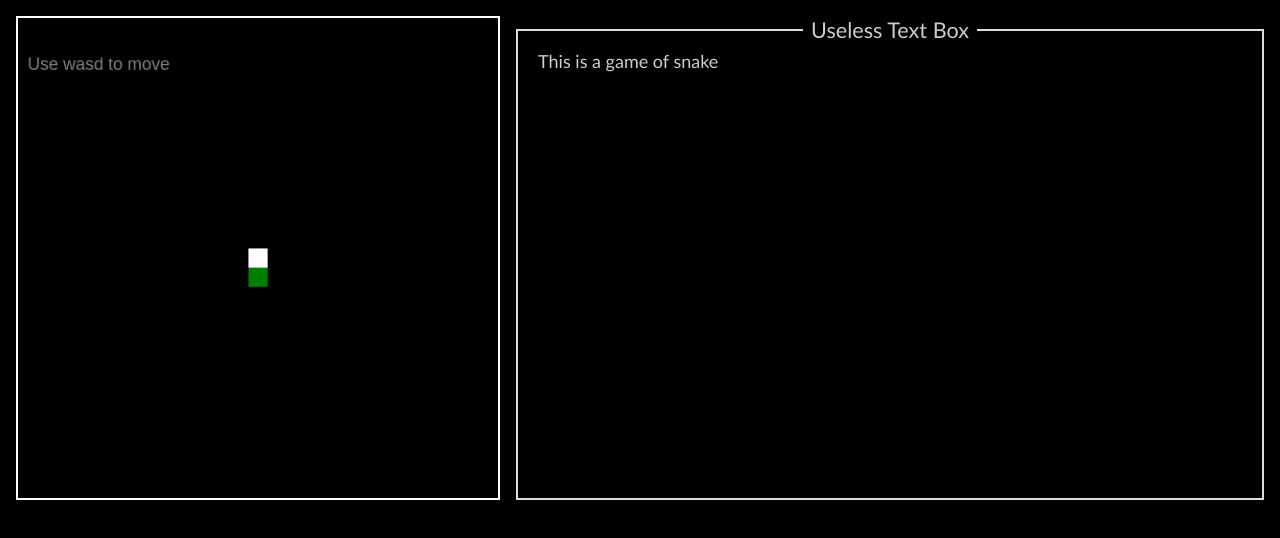
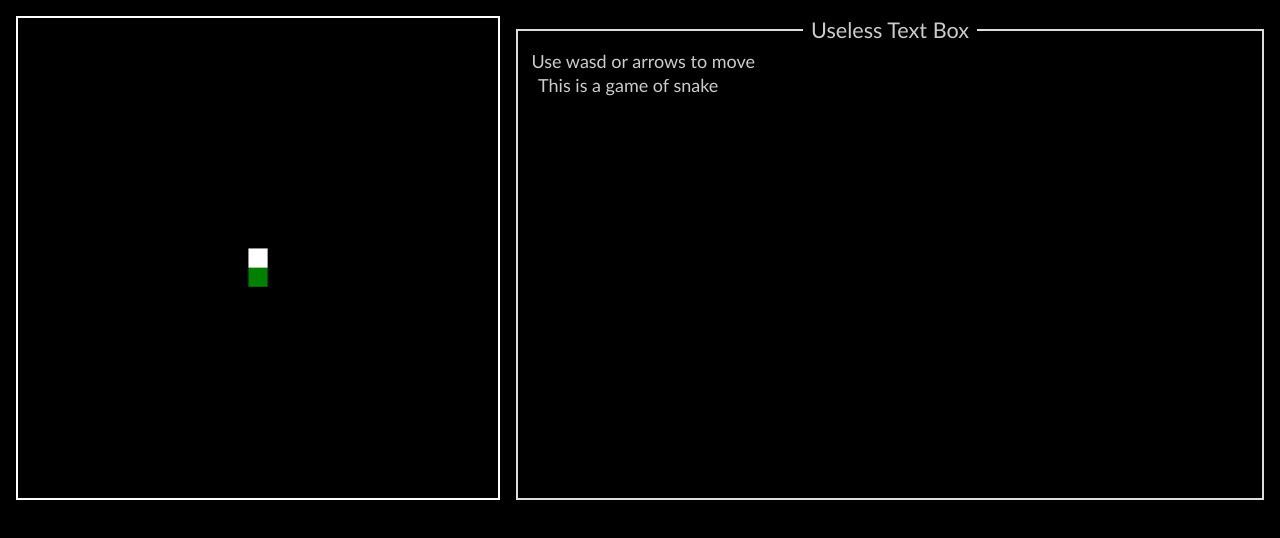
Before and after one commit to panchishin/panchishin.github.io, a plain HTML site: page snake/index.html in a window 1280 px wide. Drawn offline with Linux system fonts and the light colour scheme.

Commit message:
clean up UI.  Remove in-graphics text

```diff
--- a/snake/index.html
+++ b/snake/index.html
@@ -22,6 +22,7 @@
         <div class="col secondary">
             <fieldset id="welcome" class="shakeable">
                 <legend>Useless Text Box</legend>
+                <div class="hidden"><span>Use wasd or arrows to move</span></div>
                 <div class="hidden"><span>This is a game of snake</span></div>
                 <div class="hidden"><span>What were you expecting?</span></div>
                 <div class="hidden"><span>Maybe some tips or instructions?</span></div>
--- a/snake/index.js
+++ b/snake/index.js
@@ -58,16 +58,6 @@ export function UI() {
         this.ctx.textAlign = 'left';
         this.ctx.textBaseline = 'top';
         this.ctx.fillStyle = 'lightgray';
-        if (game.direction.x !== 0 || game.direction.y !== 0) {
-            this.ctx.font = '24px Arial';
-            this.fillText('Size: ' + game.size, 10, 10);
-        }
-
-        // Render help
-        if (game.getElapsedTime() < 5000) {
-            this.ctx.font = '18px Arial';
-            this.fillText('Use wasd to move', 10, 40);
-        }
 
         // Render game over
         if (game.gameover) {
@@ -97,6 +87,8 @@ document.addEventListener('DOMContentLoaded', function () {
     // make a list of all the hidden elements under the element with id 'uselessTextBox'
     const hiddenElements = Array.from(document.getElementById('welcome').querySelectorAll('.hidden'));
     // every 5 seconds remove the hidden class from the next element in the list
+    ui.shakeElement(hiddenElements[0]);
+    hiddenElements.shift();
     let uselessTextBoxInterval = setInterval(() => {
         if (hiddenElements.length > 0) {
             ui.shakeElement(hiddenElements[0]);
```
